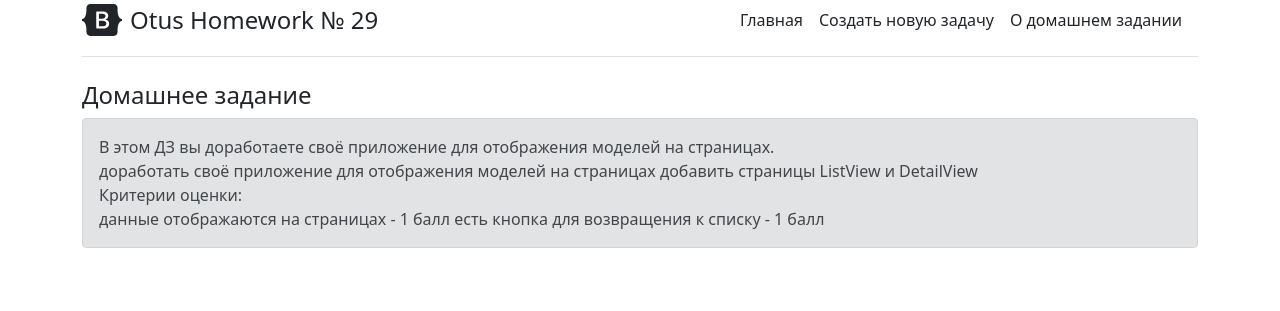
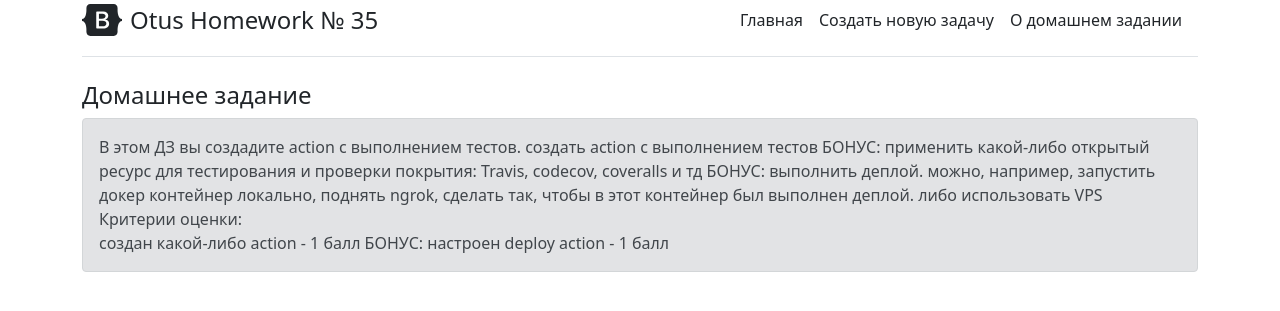
Before and after one commit to petr0vsk/otus_35, a Django app: page /about in a window 1280 px wide. Shown: the top 311 px of the page. Run offline with Django 3.2, Linux system fonts and the light colour scheme.

Commit message:
change tempaltes

```diff
--- a/task/templates/task/about.html
+++ b/task/templates/task/about.html
@@ -8,11 +8,12 @@
 {% block content %}
     <h4>Домашнее задание </h4>
     <div class="alert alert-secondary mt-2" >
-            В этом ДЗ вы доработаете своё приложение для отображения моделей на страницах.<br>
+        В этом ДЗ вы создадите action с выполнением тестов.
 
-доработать своё приложение для отображения моделей на страницах добавить страницы ListView и DetailView
+        создать action с выполнением тестов БОНУС: применить какой-либо открытый ресурс для тестирования и проверки покрытия: Travis, codecov, coveralls и тд БОНУС: выполнить деплой. можно, например, запустить докер контейнер локально,
+        поднять ngrok, сделать так, чтобы в этот контейнер был выполнен деплой. либо использовать VPS
 
 <br>Критерии оценки:<br>
-данные отображаются на страницах - 1 балл есть кнопка для возвращения к списку - 1 балл
-        </вшм>
+создан какой-либо action - 1 балл БОНУС: настроен deploy action - 1 балл
+    </div>
 {% endblock %}
--- a/task/templates/task/base.html
+++ b/task/templates/task/base.html
@@ -15,7 +15,7 @@
         <header class="d-flex flex-column flex-md-row align-items-center pb-3 mb-4 border-bottom">
             <a href="/" class="d-flex align-items-center text-dark text-decoration-none">
               <svg xmlns="http://www.w3.org/2000/svg" width="40" height="32" class="me-2" viewBox="0 0 118 94" role="img"><title>Bootstrap</title><path fill-rule="evenodd" clip-rule="evenodd" d="M24.509 0c-6.733 0-11.715 5.893-11.492 12.284.214 6.14-.064 14.092-2.066 20.577C8.943 39.365 5.547 43.485 0 44.014v5.972c5.547.529 8.943 4.649 10.951 11.153 2.002 6.485 2.28 14.437 2.066 20.577C12.794 88.106 17.776 94 24.51 94H93.5c6.733 0 11.714-5.893 11.491-12.284-.214-6.14.064-14.092 2.066-20.577 2.009-6.504 5.396-10.624 10.943-11.153v-5.972c-5.547-.529-8.934-4.649-10.943-11.153-2.002-6.484-2.28-14.437-2.066-20.577C105.214 5.894 100.233 0 93.5 0H24.508zM80 57.863C80 66.663 73.436 72 62.543 72H44a2 2 0 01-2-2V24a2 2 0 012-2h18.437c9.083 0 15.044 4.92 15.044 12.474 0 5.302-4.01 10.049-9.119 10.88v.277C75.317 46.394 80 51.21 80 57.863zM60.521 28.34H49.948v14.934h8.905c6.884 0 10.68-2.772 10.68-7.727 0-4.643-3.264-7.207-9.012-7.207zM49.948 49.2v16.458H60.91c7.167 0 10.964-2.876 10.964-8.281 0-5.406-3.903-8.178-11.425-8.178H49.948z" fill="currentColor"></path></svg>
-              <span class="fs-4">Otus Homework № 29</span>
+              <span class="fs-4">Otus Homework № 35</span>
             </a>
 
             <nav class="d-inline-flex mt-2 mt-md-0 ms-md-auto">
```
